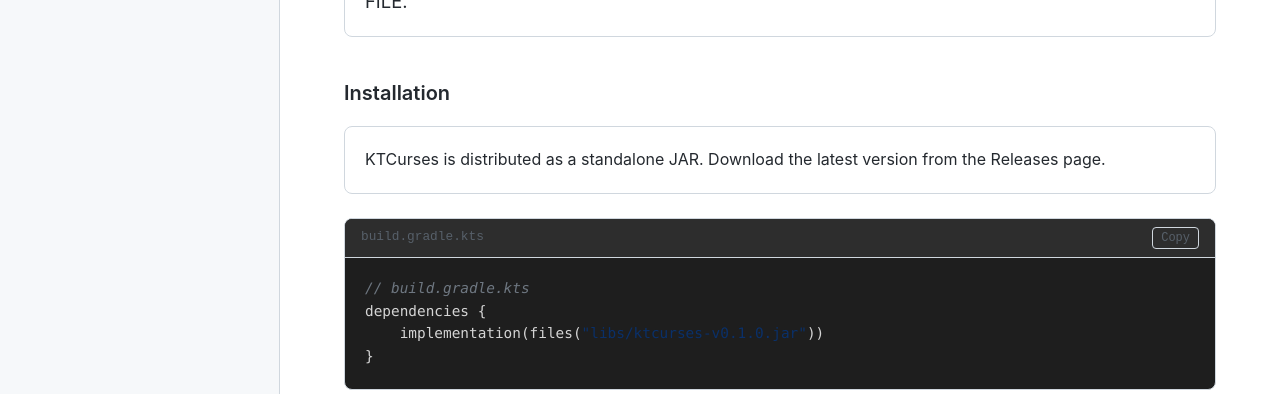
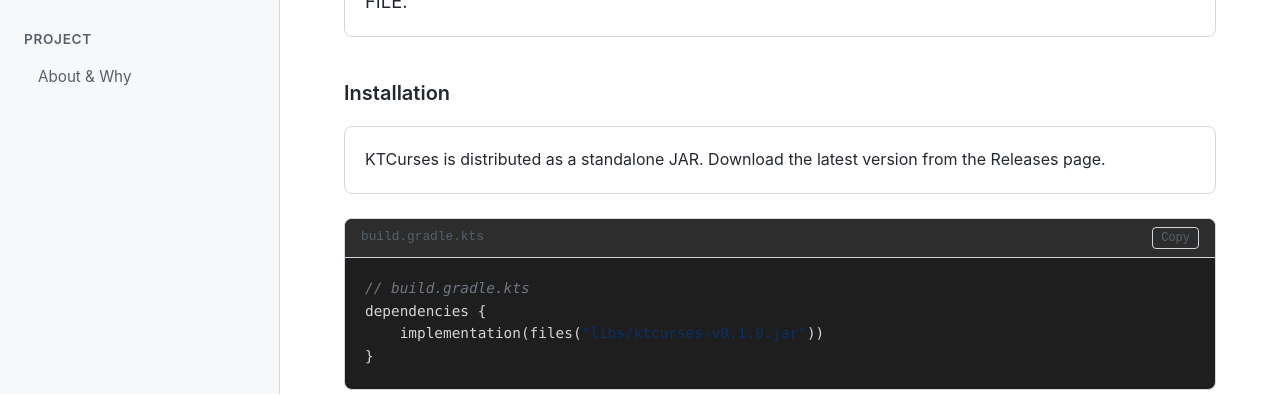
Before and after one commit to Yuuneatcookies/KTCurses, a plain HTML site: page docs/index.html in a window 1280 px wide. Shown: the part 406-802 px from the top of the page. Drawn offline with Linux system fonts and the light colour scheme.

Commit message:
Reorganize API Reference and add Project section

```diff
--- a/docs/index.html
+++ b/docs/index.html
@@ -332,6 +332,11 @@
         <li><a href="#canvas" class="nav-link">Canvas</a></li>
         <li><a href="#events" class="nav-link">Events & Input</a></li>
         <li><a href="#colors" class="nav-link">Colors & TrueColor</a></li>
+    </ul>
+
+    <h2>Project</h2>
+    <ul>
+        <li><a href="info.html">About & Why</a></li>
     </ul>
         </aside>
 
```
Lines whose indentation alone changed are shown as unchanged.
